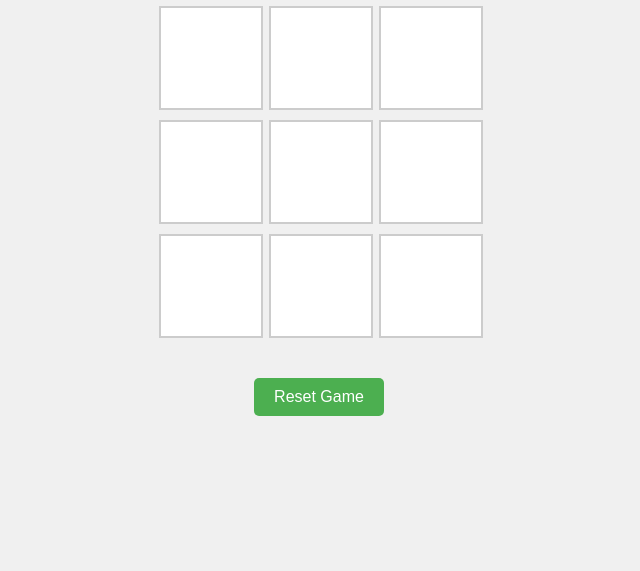
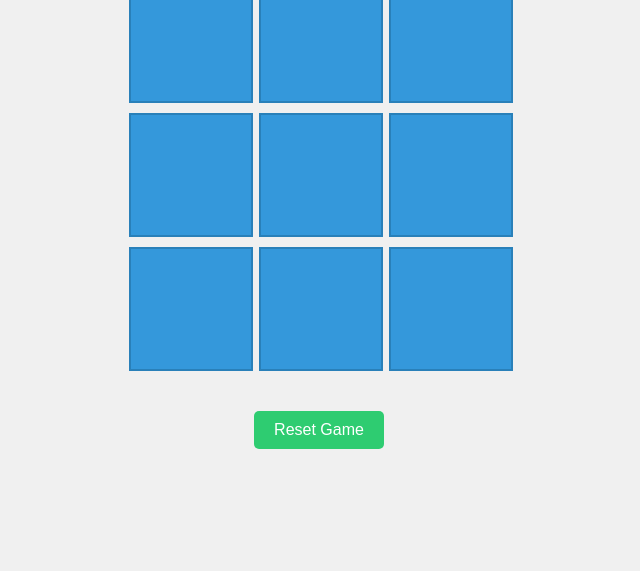
Before and after one commit to rjenkins1029/hard_tic_tac_toe, a plain HTML site: page index.html in a window 1280 px wide. Shown: the part 229-800 px from the top of the page, without its empty margins (321-961 px from the left). Drawn offline with Linux system fonts and the light colour scheme.

Commit message:
pushed wrong version

```diff
--- a/css/style.css
+++ b/css/style.css
@@ -10,39 +10,42 @@ body {
 
 .container {
     text-align: center;
+    color: #333;
 }
 
 h1 {
-    color: #333;
+    font-size: 36px;
+    margin-bottom: 20px;
 }
 
 .board {
     display: grid;
-    grid-template-columns: repeat(3, 100px);
+    grid-template-columns: repeat(3, 120px);
     grid-gap: 10px;
     margin: 20px;
 }
 
 .cell {
-    width: 100px;
-    height: 100px;
-    background-color: #fff;
-    border: 2px solid #ccc;
+    width: 120px;
+    height: 120px;
+    background-color: #3498db;
+    border: 2px solid #2980b9;
     display: flex;
     align-items: center;
     justify-content: center;
-    font-size: 24px;
+    font-size: 32px;
     cursor: pointer;
+    color: #fff;
+    transition: background-color 0.3s ease;
 }
 
 .cell:hover {
-    background-color: #e0e0e0;
+    background-color: #2980b9;
 }
 
 .result {
     margin-top: 20px;
-    font-size: 20px;
-    color: #333;
+    font-size: 24px;
 }
 
 .reset-btn {
@@ -50,12 +53,13 @@ h1 {
     padding: 10px 20px;
     font-size: 16px;
     cursor: pointer;
-    background-color: #4CAF50;
+    background-color: #2ecc71;
     color: #fff;
     border: none;
     border-radius: 5px;
+    transition: background-color 0.3s ease;
 }
 
 .reset-btn:hover {
-    background-color: #45a049;
+    background-color: #27ae60;
 }
--- a/index.html
+++ b/index.html
@@ -4,21 +4,13 @@
     <meta charset="UTF-8">
     <meta name="viewport" content="width=device-width, initial-scale=1.0">
     <link rel="stylesheet" href="css/style.css">
-    <title>Tic Tac Toe</title>
+    <title>Beautiful Tic Tac Toe</title>
 </head>
 <body>
     <div class="container">
-        <h1>Tic Tac Toe</h1>
+        <h1>Beautiful Tic Tac Toe</h1>
         <div id="board" class="board">
-            <div class="cell" data-index="0"></div>
-            <div class="cell" data-index="1"></div>
-            <div class="cell" data-index="2"></div>
-            <div class="cell" data-index="3"></div>
-            <div class="cell" data-index="4"></div>
-            <div class="cell" data-index="5"></div>
-            <div class="cell" data-index="6"></div>
-            <div class="cell" data-index="7"></div>
-            <div class="cell" data-index="8"></div>
+            <!-- Cells will be dynamically generated using JavaScript -->
         </div>
         <div id="result" class="result"></div>
         <button id="resetBtn" class="reset-btn">Reset Game</button>
--- a/js/script.js
+++ b/js/script.js
@@ -1,11 +1,10 @@
 document.addEventListener('DOMContentLoaded', function () {
     const board = document.getElementById('board');
-    const cells = document.querySelectorAll('.cell');
     const resultDisplay = document.getElementById('result');
     const resetButton = document.getElementById('resetBtn');
 
     let currentPlayer = 'X';
-    let gameBoard = ['', '', '', '', '', '', '', '', ''];
+    let gameBoard = Array(9).fill('');
     let gameActive = true;
 
     const checkWinner = () => {
@@ -29,7 +28,7 @@ document.addEventListener('DOMContentLoaded', function () {
         if (gameBoard[index] || !gameActive) return;
 
         gameBoard[index] = currentPlayer;
-        cells[index].innerText = currentPlayer;
+        renderBoard();
 
         const winner = checkWinner();
         if (winner) {
@@ -44,19 +43,26 @@ document.addEventListener('DOMContentLoaded', function () {
         }
     };
 
+    const renderBoard = () => {
+        board.innerHTML = '';
+        gameBoard.forEach((value, index) => {
+            const cell = document.createElement('div');
+            cell.classList.add('cell');
+            cell.innerText = value;
+            cell.addEventListener('click', () => handleCellClick(index));
+            board.appendChild(cell);
+        });
+    };
+
     const handleResetClick = () => {
-        gameBoard = ['', '', '', '', '', '', '', '', ''];
+        gameBoard = Array(9).fill('');
         gameActive = true;
         currentPlayer = 'X';
         resultDisplay.innerText = '';
-        cells.forEach(cell => {
-            cell.innerText = '';
-        });
+        renderBoard();
     };
 
-    cells.forEach((cell, index) => {
-        cell.addEventListener('click', () => handleCellClick(index));
-    });
+    renderBoard();
 
     resetButton.addEventListener('click', handleResetClick);
 });
```
